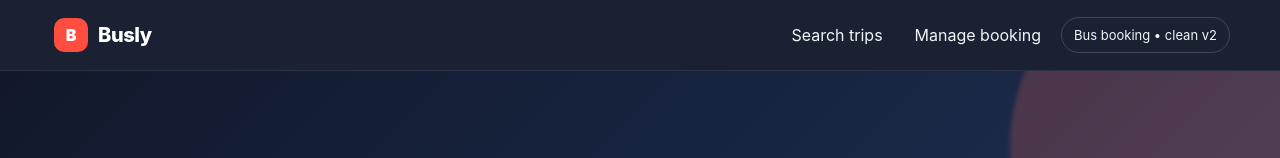
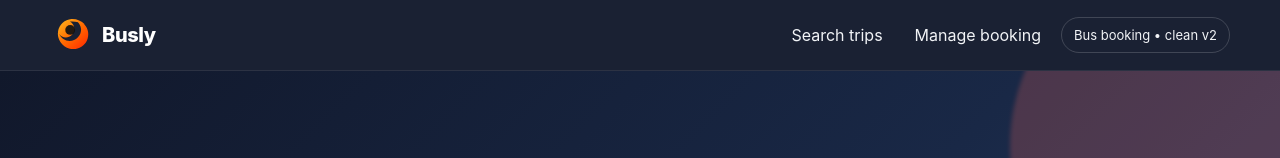
Before and after one commit to sydneysoft/frontendcompassgroup, a website: page index.html in a window 1280 px wide. Shown: the top 158 px of the page. Drawn offline with Linux system fonts and the light colour scheme.

Commit message:
Show Orangesoft logo on Orange Group

```diff
--- a/index.html
+++ b/index.html
@@ -6,6 +6,7 @@
   <meta name="description" content="Search and book bus trips across Europe." />
   <meta name="bus-booking-build" content="clean-v2" />
   <title>Busly — Bus tickets across Europe</title>
+  <link rel="icon" type="image/svg+xml" href="./orangesoft-logo.svg" />
   <link rel="stylesheet" href="./styles.css" />
 </head>
 <body>
@@ -13,7 +14,7 @@
     <header class="site-header">
       <div class="container header-inner">
         <button class="brand" id="homeButton" type="button" aria-label="Go to search">
-          <span class="brand-mark" aria-hidden="true">B</span>
+          <img src="./orangesoft-logo.svg" alt="Orangesoft" width="38" height="38" style="display:block;width:38px;height:38px;object-fit:contain;" />
           <span class="brand-word" data-brand>Busly</span>
         </button>
         <nav class="header-actions" aria-label="Primary navigation">
```
